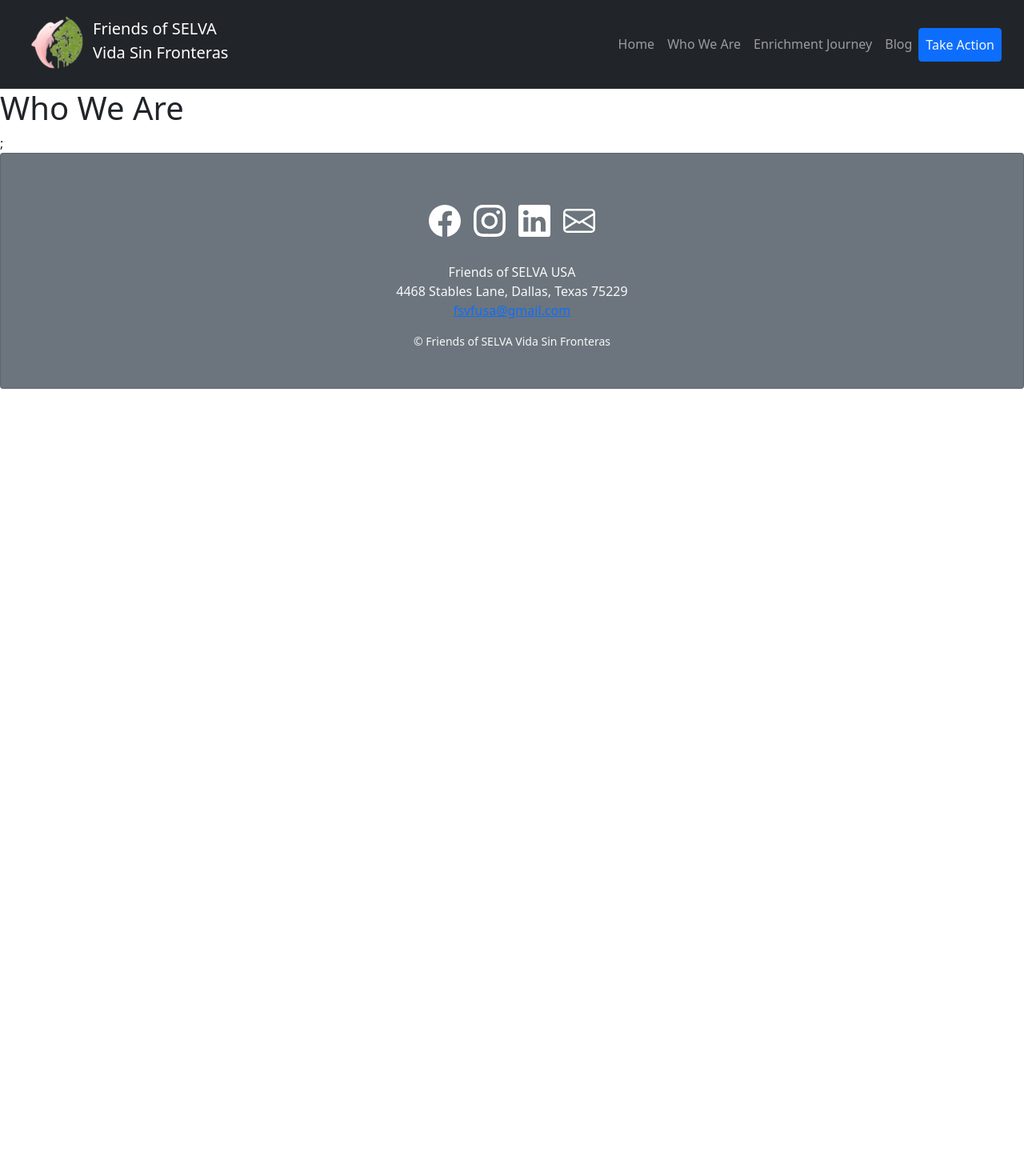
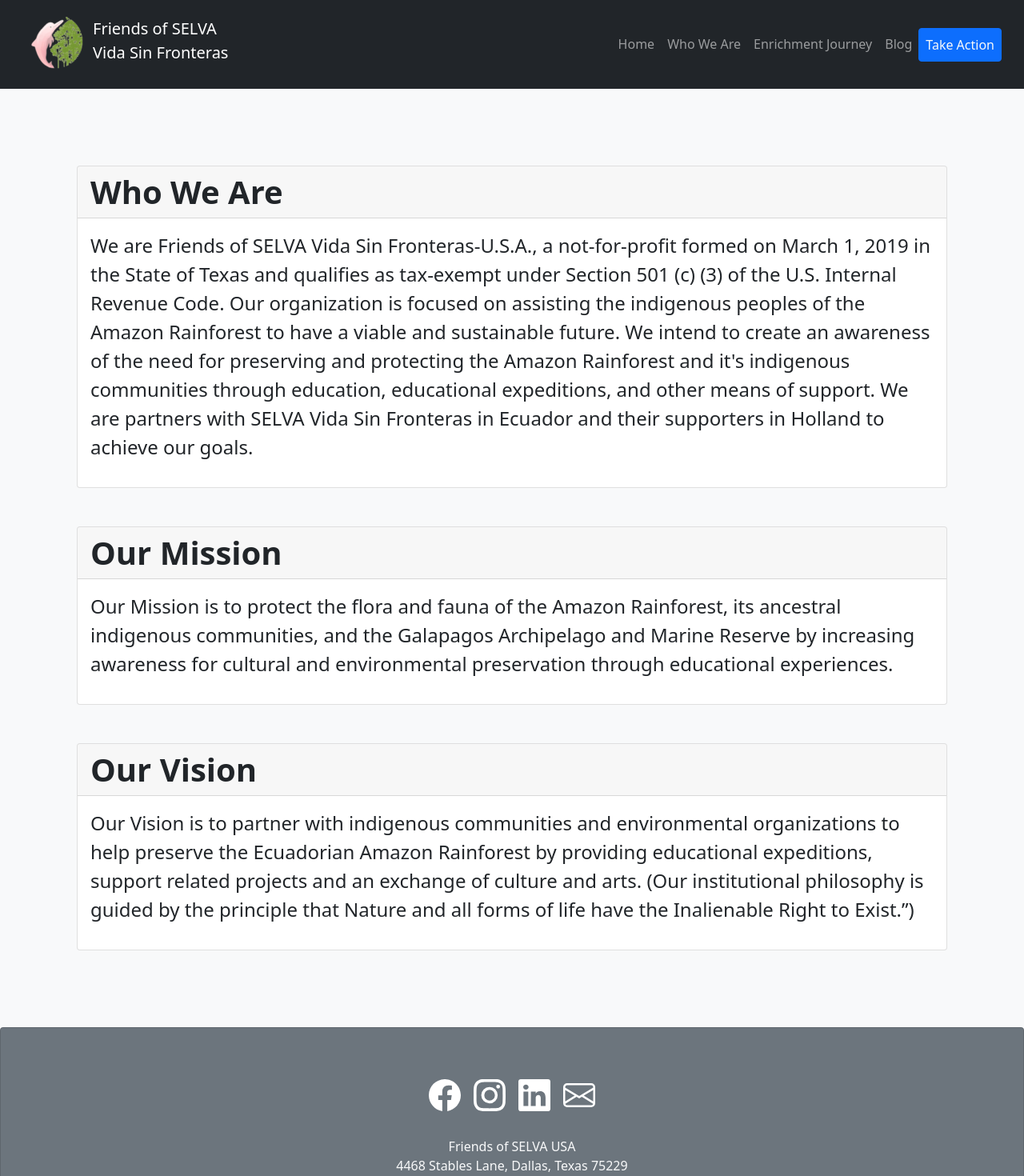
Before and after one commit to SELVA-Vida-Sin-Fronteras/website, a React (Create React App) app: page /whoweare in a window 1280 px wide. Shown: the top 1470 px of the page at 80% size. Before the commit the page ends 800 px from the top, so only its background shows below. Built offline with nearby package versions, Linux system fonts and the light colour scheme.

Commit message:
add content

```diff
--- a/src/pages/HomePage.js
+++ b/src/pages/HomePage.js
@@ -5,7 +5,7 @@
 
 const HomePage = () => {
   return (
-    <main data-testid="home-page">
+    <main data-testid="home-page" className="bg-light p-5">
       <div className="container">
         <section
           className="card p-2 m-auto mt-5 shadow-lg"
--- a/src/pages/WhoWeAre.js
+++ b/src/pages/WhoWeAre.js
@@ -1,8 +1,43 @@
 const WhoWeAre = () => {
-    return (<div data-testid="who-we-are">
-    <h1>Who We Are</h1>;
+  return (
+    <main data-testid="who-we-are" className="bg-light p-5">
+      <section className="card m-5">
+        <h1 className="card-header fs-1 fw-bold">Who We Are</h1>
+        <p className="card-body fs-4">
+          We are Friends of SELVA Vida Sin Fronteras-U.S.A., a not-for-profit
+          formed on March 1, 2019 in the State of Texas and qualifies as
+          tax-exempt under Section 501 (c) (3) of the U.S. Internal Revenue
+          Code. Our organization is focused on assisting the indigenous peoples
+          of the Amazon Rainforest to have a viable and sustainable future. We
+          intend to create an awareness of the need for preserving and
+          protecting the Amazon Rainforest and it's indigenous communities
+          through education, educational expeditions, and other means of
+          support. We are partners with SELVA Vida Sin Fronteras in Ecuador and
+          their supporters in Holland to achieve our goals.
+        </p>
+      </section>
+      <section className="card m-5">
+        <h2 className="card-header fs-1 fw-bold">Our Mission</h2>
+        <p className="card-body fs-4">
+          Our Mission is to protect the flora and fauna of the Amazon
+          Rainforest, its ancestral indigenous communities, and the Galapagos
+          Archipelago and Marine Reserve by increasing awareness for cultural
+          and environmental preservation through educational experiences.
+        </p>
+      </section>
+      <section className="card m-5">
+        <h2 className="card-header fs-1 fw-bold">Our Vision</h2>
+        <p className="card-body fs-4">
+          Our Vision is to partner with indigenous communities and environmental
+          organizations to help preserve the Ecuadorian Amazon Rainforest by
+          providing educational expeditions, support related projects and an
+          exchange of culture and arts. (Our institutional philosophy is guided
+          by the principle that Nature and all forms of life have the
+          Inalienable Right to Exist.”)
+        </p>
+      </section>
+    </main>
+  );
+};
 
-    </div>)
-  };
-
-  export default WhoWeAre;
+export default WhoWeAre;
```
